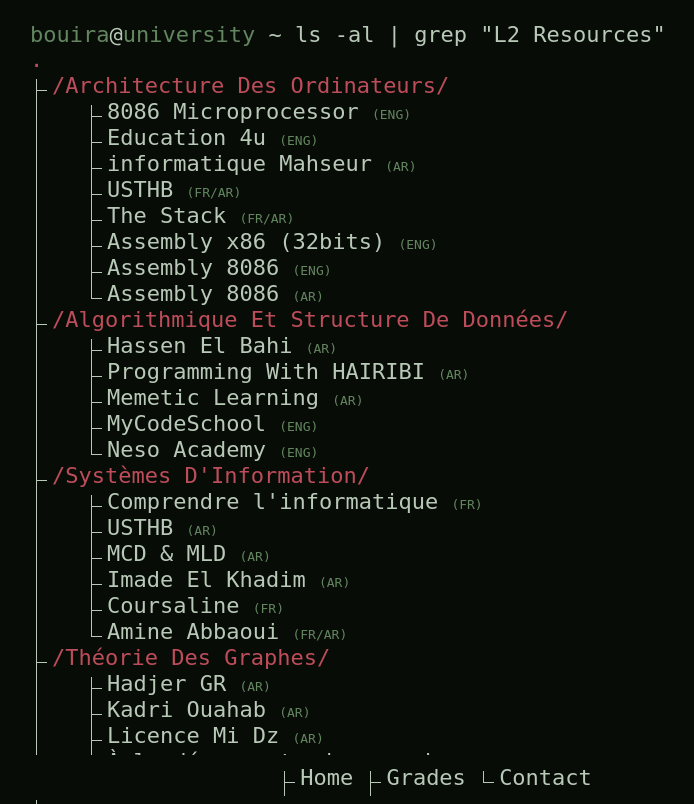
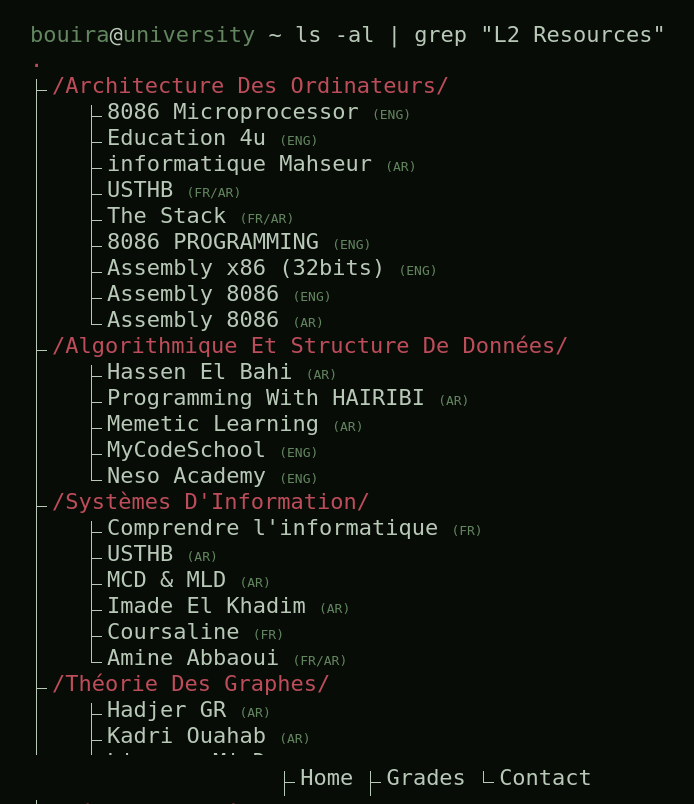
Before and after one commit to zedsalim/univbouira, a plain HTML site: page html/l2_resources.html in a window 1280 px wide. Shown: the top 804 px of the page, without its empty margins (194-888 px from the left). Drawn offline with Linux system fonts and the light colour scheme.

Commit message:
add resource for ARCHI

```diff
--- a/html/l2_resources.html
+++ b/html/l2_resources.html
@@ -34,6 +34,7 @@
               <li><a href="https://www.youtube.com/playlist?list=PL-b5Zp9H7qBhobLJHwE4fUlZSvnJOjktR" target="_blank" title="Youtube Playlist">informatique Mahseur <span style="color: #638660; font-size: 13px;">(AR)</span></a></li>
               <li><a href="https://www.youtube.com/playlist?app=desktop&list=PLn3XTgvZWCizcEXbF-2xo3oUuGQ2lGFR3" target="_blank" title="Youtube Playlist">USTHB <span style="color: #638660; font-size: 13px;">(FR/AR)</span></a></li>
               <li><a href="https://www.youtube.com/playlist?list=PLHMcG0zmCZcj7hKyHgQGGEZ41UWKaISKU" target="_blank" title="Youtube Playlist">The Stack <span style="color: #638660; font-size: 13px;">(FR/AR)</span></a></li>
+              <li><a href="https://www.youtube.com/playlist?list=PLJ4-ETiGBrdOzcSUNObnkTzLN5Xu65ZT-" target="_blank" title="Youtube Playlist">8086 PROGRAMMING <span style="color: #638660; font-size: 13px;">(ENG)</span></a></li>
               <li><a href="https://www.youtube.com/playlist?list=PLHJns8WZXCdvESvdr1BRjo4RHiR1Ylhw9" target="_blank" title="Youtube Playlist">Assembly x86 (32bits) <span style="color: #638660; font-size: 13px;">(ENG)</span></a></li>
               <li><a href="https://www.youtube.com/playlist?list=PLp_QNRIYljFpvg9tgPabsWHGi8Uox-rpy" target="_blank" title="Youtube Playlist">Assembly 8086 <span style="color: #638660; font-size: 13px;">(ENG)</span></a></li>
               <li><a href="https://www.youtube.com/playlist?app=desktop&list=PLPpd92a7NPfbZMuDnySO4AFDGXBXF8e3E" target="_blank" title="Youtube Playlist">Assembly 8086 <span style="color: #638660; font-size: 13px;">(AR)</span></a></li>
```
